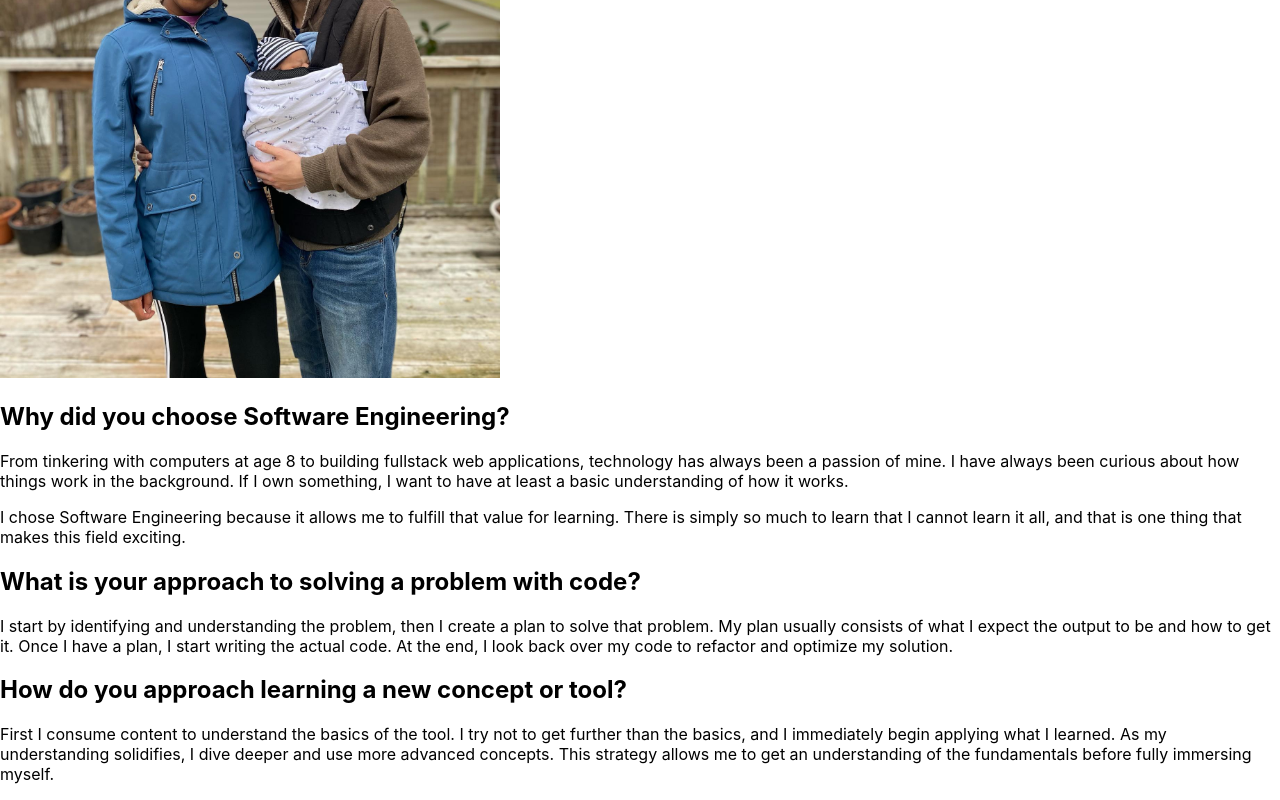
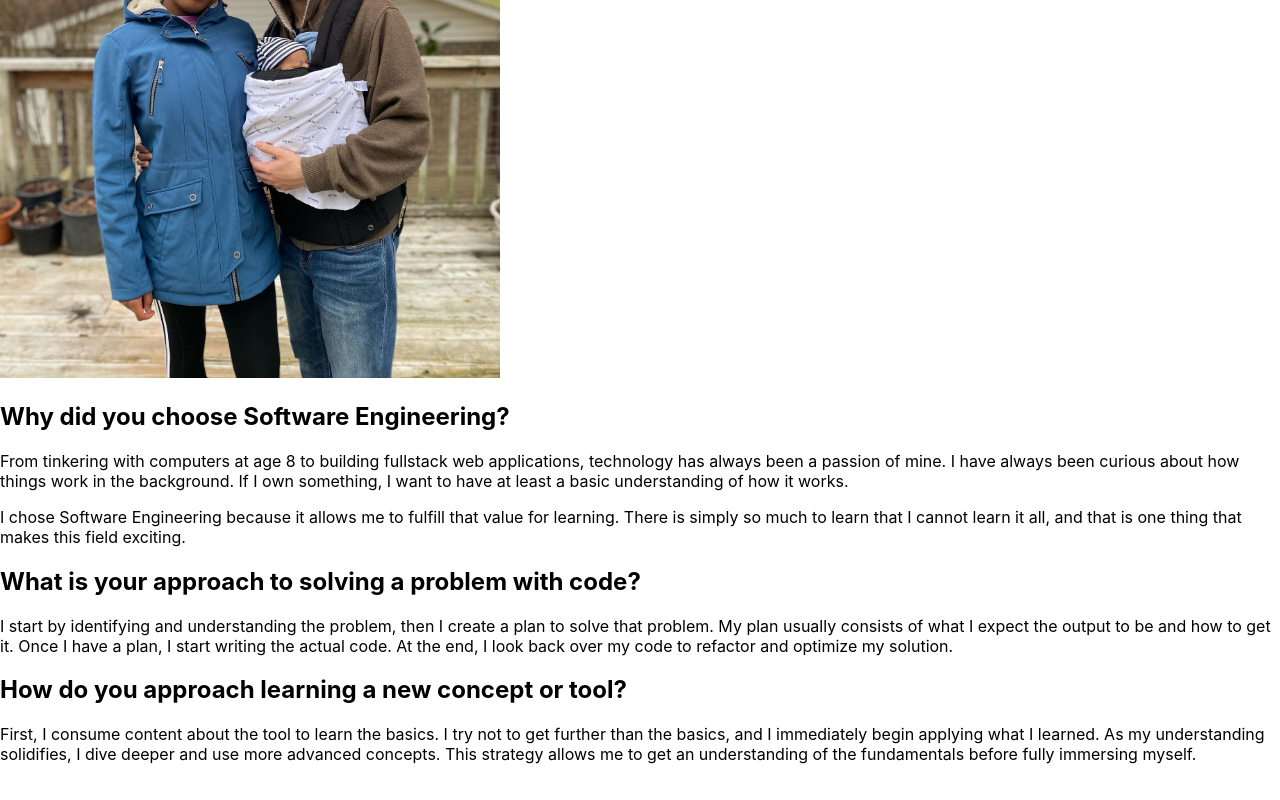
Before and after one commit to branmar97/my-mdx-blog, a Next.js app: page /about in a window 1280 px wide. Shown: the part 405-1205 px from the top of the page. Built offline with nearby package versions, Linux system fonts and the light colour scheme.

Commit message:
update about page content

```diff
--- a/pages/about.js
+++ b/pages/about.js
@@ -34,7 +34,7 @@ const About = () => {
                     <div>
                         <h2>How do you approach learning a new concept or tool?</h2>
                         <p>
-                            First I consume content to understand the basics of the tool. I try not to get further than the basics, and I immediately begin applying what I learned. As my understanding solidifies, I dive deeper and use more advanced concepts. This strategy allows me to get an understanding of the fundamentals before fully immersing myself.
+                            First, I consume content about the tool to learn the basics. I try not to get further than the basics, and I immediately begin applying what I learned. As my understanding solidifies, I dive deeper and use more advanced concepts. This strategy allows me to get an understanding of the fundamentals before fully immersing myself.
                         </p>
 
                     </div>
```
